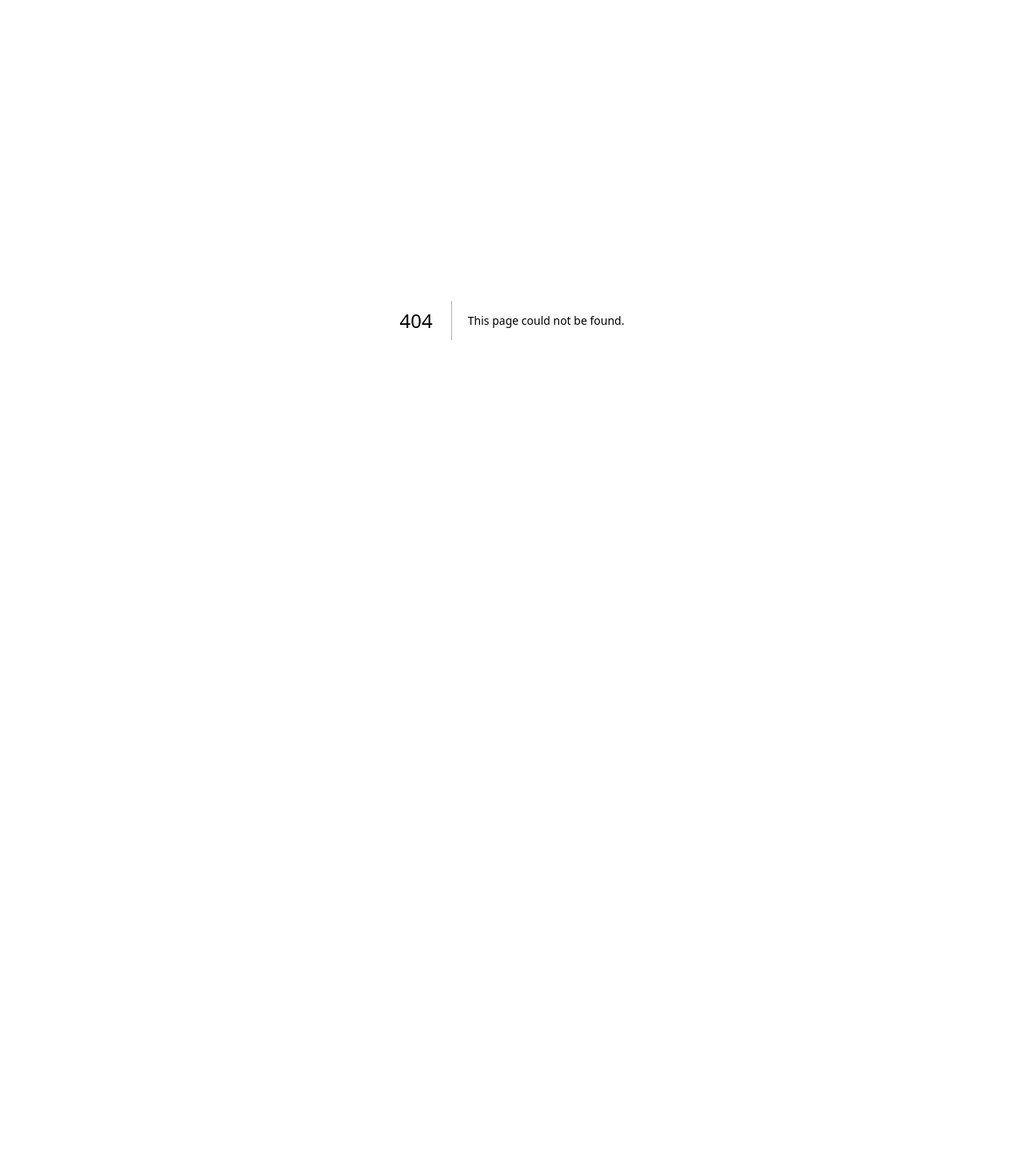
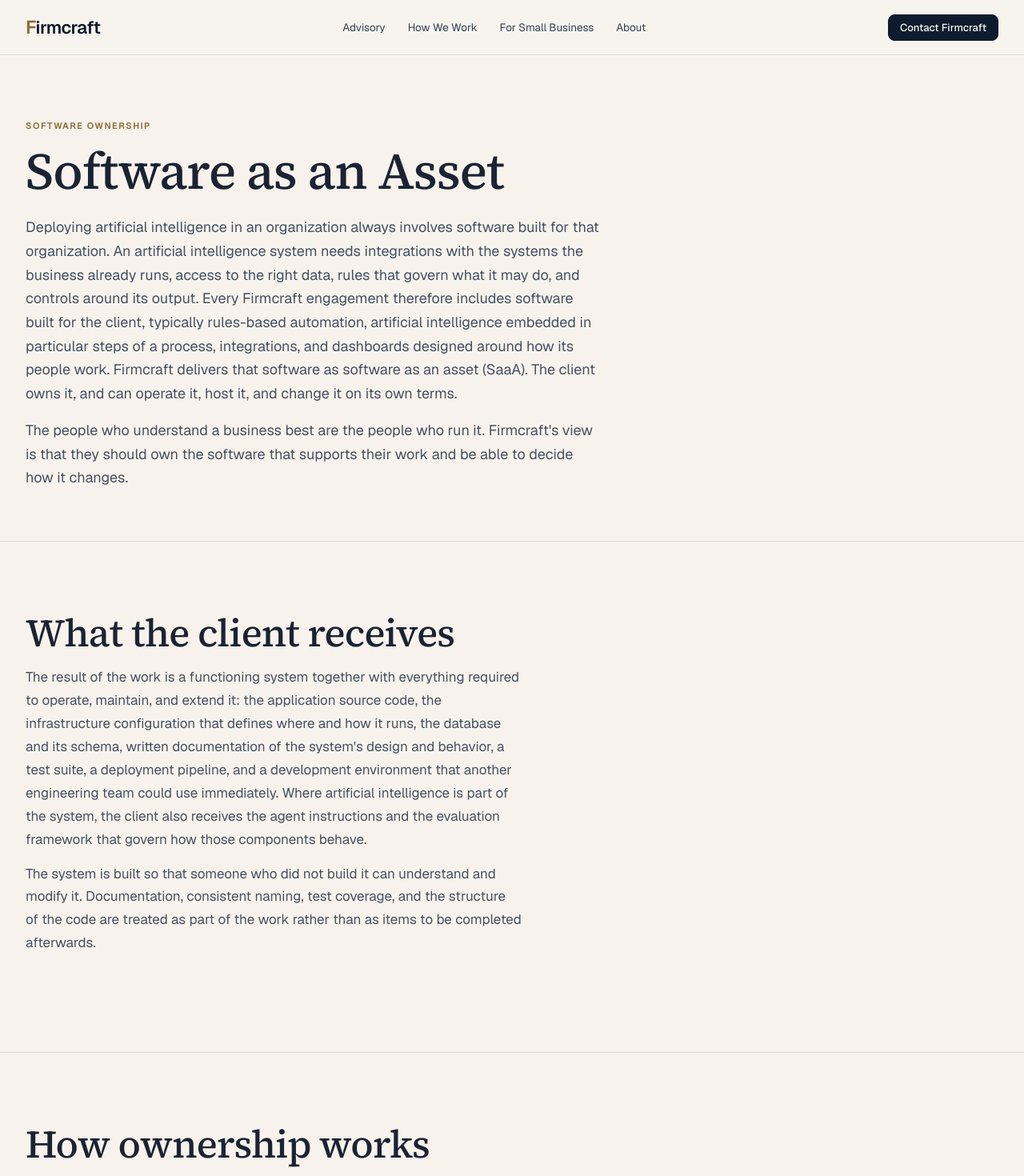
Before and after one commit to doyledettro-maker/firmcraft-site, a Next.js app: page /software-as-an-asset in a window 1280 px wide. Before the commit this address had no page. Shown: the top 1470 px of the page at 80% size. Before the commit the page ends 800 px from the top, so only its background shows below. Built offline with nearby package versions, Linux system fonts and the light colour scheme.

Commit message:
Add Software as an Asset page

```diff
--- a/src/app/advisory/page.tsx
+++ b/src/app/advisory/page.tsx
@@ -94,6 +94,10 @@ export default function AdvisoryPage() {
               <p>
                 Further detail is set out in <Link href="/sovereignty">Data Sovereignty</Link>.
               </p>
+              <p>
+                How Firmcraft structures ownership of the software it builds is described in{' '}
+                <Link href="/software-as-an-asset">Software as an Asset</Link>.
+              </p>
             </div>
           </div>
         </section>
--- a/src/app/how-we-work/page.tsx
+++ b/src/app/how-we-work/page.tsx
@@ -53,8 +53,12 @@ const sections = [
     id: 'implementation',
     title: 'Implementation',
     body: [
-      'Implementation follows the redesign. Firmcraft builds what was agreed inside the systems the organization already uses, and introduces new systems only where there is no reasonable alternative. Access, permissions, audit logging, and exception handling are treated as part of the build rather than as items to be addressed afterwards.',
+      'Implementation follows the redesign. Firmcraft builds what was agreed around the systems the organization already relies on, such as its financial and customer systems. That work always includes software built for the client, because artificial intelligence needs integrations, access to data, rules, and controls in order to do useful work. Typically this means rules-based automation, artificial intelligence embedded in particular steps, integrations, and dashboards. The client owns that software. Access, permissions, audit logging, and exception handling are treated as part of the build rather than as items to be addressed afterwards.',
       'An organization does not need to consolidate its systems before this work begins. Agents can work across systems that hold inconsistent records, provided it is clear which system is authoritative for each item.',
+      <>
+        How ownership of that software is structured is described in{' '}
+        <Link href="/software-as-an-asset">Software as an Asset</Link>.
+      </>,
     ],
   },
   {
@@ -118,8 +122,8 @@ export default function HowWeWorkPage() {
                   <h2>{section.title}</h2>
                 </div>
                 <div className="stage-copy">
-                  {section.body.map((paragraph) => (
-                    <p key={paragraph}>{paragraph}</p>
+                  {section.body.map((paragraph, paragraphIndex) => (
+                    <p key={paragraphIndex}>{paragraph}</p>
                   ))}
                   {'treatments' in section && section.treatments ? (
                     <ol className="fit-gap-questions">
--- a/src/app/sitemap.ts
+++ b/src/app/sitemap.ts
@@ -10,6 +10,7 @@ const ROUTES: { path: string; priority: number; lastModified: string }[] = [
   { path: '/advisory', priority: 0.9, lastModified: '2026-09-19' },
   { path: '/how-we-work', priority: 0.9, lastModified: '2026-09-19' },
   { path: '/sovereignty', priority: 0.8, lastModified: '2026-09-19' },
+  { path: '/software-as-an-asset', priority: 0.8, lastModified: '2026-10-05' },
   { path: '/for-small-business', priority: 0.8, lastModified: '2026-09-19' },
   { path: '/about', priority: 0.8, lastModified: '2026-09-19' },
   { path: '/contact', priority: 0.6, lastModified: '2026-09-19' },
--- /dev/null
+++ b/src/app/software-as-an-asset/page.tsx
@@ -0,0 +1,118 @@
+import type { Metadata } from 'next'
+import Link from 'next/link'
+import { SiteHeader } from '@/components/SiteHeader'
+import { SiteFooter } from '@/components/SiteFooter'
+import './software-as-an-asset.css'
+
+export const metadata: Metadata = {
+  title: 'Software as an Asset — Firmcraft',
+  description:
+    'How Firmcraft structures the software it builds for clients so that the client owns it, can host it where it chooses, and can change it without depending on Firmcraft.',
+  alternates: { canonical: '/software-as-an-asset' },
+}
+
+const sections = [
+  {
+    title: 'What the client receives',
+    body: [
+      "The result of the work is a functioning system together with everything required to operate, maintain, and extend it: the application source code, the infrastructure configuration that defines where and how it runs, the database and its schema, written documentation of the system's design and behavior, a test suite, a deployment pipeline, and a development environment that another engineering team could use immediately. Where artificial intelligence is part of the system, the client also receives the agent instructions and the evaluation framework that govern how those components behave.",
+      'The system is built so that someone who did not build it can understand and modify it. Documentation, consistent naming, test coverage, and the structure of the code are treated as part of the work rather than as items to be completed afterwards.',
+    ],
+  },
+  {
+    title: 'How ownership works',
+    body: [
+      "The client owns the source code, the data, and the infrastructure configuration for software Firmcraft builds for it. The software is proprietary to the client, and its ownership is set out in the engagement agreement. Where an engagement uses a component from Firmcraft's own library of previously built solutions, that code is handed over to the client on the same basis.",
+      'Where the software runs depends on the client. Some clients host it in their own environment and operate it themselves. Others ask Firmcraft to operate it as part of its managed services. In either case the client owns the software and can move it to an environment of its choosing.',
+      "The client can also change the software without Firmcraft's involvement. There is no contractual restriction on who may work on the code. The client may assign its own staff, engage another engineering firm, or direct AI coding agents to make changes.",
+      'Firmcraft remains available for further development and support through its managed services, which give the client continued access to the people who built the system. That arrangement is not a condition of continuing to use the software.',
+    ],
+  },
+  {
+    title: 'Why custom software is now a practical choice',
+    body: [
+      "Many organizations pay for subscription software of which they use a small part, and adjust their processes to fit what that software was designed to do. Where a workflow can be handled by software built for it, working alongside the organization's existing financial and customer systems, the result is often simpler for staff to use and less expensive to run. Firmcraft makes that comparison during the process redesign and recommends a subscription product where it is the better answer.",
+      'The larger cost of custom software has historically been maintaining and changing it over time. Organizations often found that they could not change a custom system without returning to the original builder, because no one else understood it well enough to work on it safely. AI coding agents, working under the direction of an engineer, can now perform much of that work on code that is well structured, documented, and tested. Firmcraft builds with that in mind and delivers the documentation and agent instructions that make it possible.',
+    ],
+  },
+  {
+    title: 'Relationship to data sovereignty',
+    body: [
+      <>
+        Software ownership and data sovereignty are separate questions that support each other.
+        Owning the code is of limited value if the data it works on is held in an environment the
+        client does not control, and control of the data is incomplete if the software that
+        processes it can be withdrawn by a third party. Firmcraft&apos;s default position on both is
+        that the client retains control. How Firmcraft handles client data, including where it
+        resides and what may be sent to hosted services, is set out in{' '}
+        <Link href="/sovereignty">Data Sovereignty</Link>.
+      </>,
+    ],
+  },
+  {
+    title: 'Ownership in the engagement agreement',
+    body: [
+      "The transfer of source code, infrastructure configuration, documentation, and related materials to the client, including any component drawn from Firmcraft's library, is written into the engagement agreement.",
+    ],
+  },
+]
+
+export default function SoftwareAsAnAssetPage() {
+  return (
+    <>
+      <SiteHeader marketing />
+      <main className="marketing-inner saaa-page">
+        <section className="page-hero">
+          <div className="wrap">
+            <p className="eyebrow">Software ownership</p>
+            <h1>Software as an Asset</h1>
+            <p className="lede">
+              Deploying artificial intelligence in an organization always involves software built
+              for that organization. An artificial intelligence system needs integrations with the
+              systems the business already runs, access to the right data, rules that govern what
+              it may do, and controls around its output. Every Firmcraft engagement therefore
+              includes software built for the client, typically rules-based automation, artificial
+              intelligence embedded in particular steps of a process, integrations, and dashboards
+              designed around how its people work. Firmcraft delivers that software as software as
+              an asset (SaaA). The client owns it, and can operate it, host it, and change it on
+              its own terms.
+            </p>
+            <p className="lede">
+              The people who understand a business best are the people who run it. Firmcraft&apos;s
+              view is that they should own the software that supports their work and be able to
+              decide how it changes.
+            </p>
+          </div>
+        </section>
+
+        {sections.map((section) => (
+          <section className="sec" key={section.title}>
+            <div className="wrap">
+              <div className="pkg-head">
+                <h2>{section.title}</h2>
+                {section.body.map((paragraph, index) => (
+                  <p key={index}>{paragraph}</p>
+                ))}
+              </div>
+            </div>
+          </section>
+        ))}
+
+        <section className="saaa-closing">
+          <div className="wrap">
+            <div className="saaa-cta">
+              <div>
+                <h2>Start a conversation</h2>
+                <p>An initial conversation carries no cost and no obligation.</p>
+              </div>
+              <Link className="btn brass lg" href="/contact">
+                Contact Firmcraft
+              </Link>
+            </div>
+          </div>
+        </section>
+      </main>
+      <SiteFooter />
+    </>
+  )
+}
--- /dev/null
+++ b/src/app/software-as-an-asset/software-as-an-asset.css
@@ -0,0 +1,44 @@
+.saaa-page .page-hero .lede + .lede {
+  margin-top: 1rem;
+}
+
+.saaa-page .pkg-head {
+  max-width: 860px;
+}
+
+.saaa-closing {
+  background: var(--m-navy);
+  color: var(--m-cream);
+  padding: clamp(4.5rem, 8vw, 6.75rem) 0;
+}
+
+.saaa-cta {
+  display: grid;
+  grid-template-columns: minmax(0, 1fr) auto;
+  gap: clamp(1.5rem, 4vw, 3rem);
+  align-items: center;
+}
+
+.saaa-cta h2 {
+  font-family: var(--font-display);
+  font-size: clamp(32px, 4vw, 52px);
+  font-weight: 500;
+  letter-spacing: -0.016em;
+  line-height: 1.1;
+  margin: 0;
+  text-wrap: balance;
+}
+
+.saaa-cta p {
+  color: var(--m-muted-navy);
+  font-size: 17px;
+  line-height: 1.65;
+  margin: 12px 0 0;
+  max-width: 620px;
+}
+
+@media (max-width: 720px) {
+  .saaa-cta {
+    grid-template-columns: 1fr;
+  }
+}
--- a/src/app/sovereignty/page.tsx
+++ b/src/app/sovereignty/page.tsx
@@ -1,4 +1,5 @@
 import type { Metadata } from 'next'
+import Link from 'next/link'
 import { SiteHeader } from '@/components/SiteHeader'
 import { SiteFooter } from '@/components/SiteFooter'
 
@@ -22,8 +23,15 @@ const sections = [
   },
   {
     title: 'What clients own',
-    body:
-      "Firmcraft deploys an open-source foundation, licensed under Apache 2.0, when a self-hosted and client-owned configuration is the appropriate answer. Where that applies, the client owns the deployment. Firmcraft maintains it under the managed services relationship, but the client is not dependent on that relationship continuing in order to keep operating. This is not offered as a required component of every engagement. Where a client's circumstances call for a different configuration, that is what Firmcraft builds.",
+    body: [
+      'Firmcraft deploys an open-source foundation, licensed under Apache 2.0, when a self-hosted and client-owned configuration is the appropriate answer. Where that applies, the client owns the deployment. Firmcraft maintains it under the managed services relationship, but the client is not dependent on that relationship continuing in order to keep operating.',
+      <>
+        Ownership of software that Firmcraft builds for a client, including what is delivered and
+        how the client can operate and change it independently, is described in{' '}
+        <Link href="/software-as-an-asset">Software as an Asset</Link>.
+      </>,
+      "This is not offered as a required component of every engagement. Where a client's circumstances call for a different configuration, that is what Firmcraft builds.",
+    ],
   },
   {
     title: 'Commitments in writing',
@@ -53,7 +61,13 @@ export default function SovereigntyPage() {
             <div className="wrap">
               <div className="pkg-head">
                 <h2>{section.title}</h2>
-                <p>{section.body}</p>
+                {Array.isArray(section.body) ? (
+                  section.body.map((paragraph, paragraphIndex) => (
+                    <p key={paragraphIndex}>{paragraph}</p>
+                  ))
+                ) : (
+                  <p>{section.body}</p>
+                )}
               </div>
             </div>
           </section>
--- a/src/components/SiteFooter.tsx
+++ b/src/components/SiteFooter.tsx
@@ -11,6 +11,7 @@ const COLUMNS: FooterColumn[] = [
       { label: 'Advisory', href: '/advisory' },
       { label: 'How We Work', href: '/how-we-work' },
       { label: 'Data Sovereignty', href: '/sovereignty' },
+      { label: 'Software as an Asset', href: '/software-as-an-asset' },
       { label: 'For Small Business', href: '/for-small-business' },
     ],
   },
```
Also changed, not shown: public/llms.txt.
